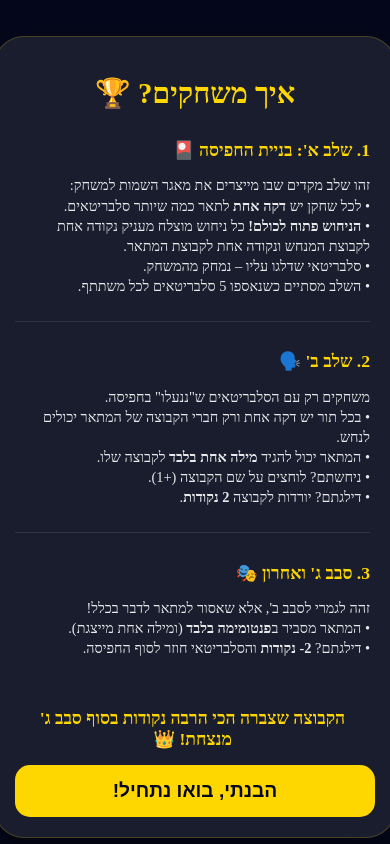
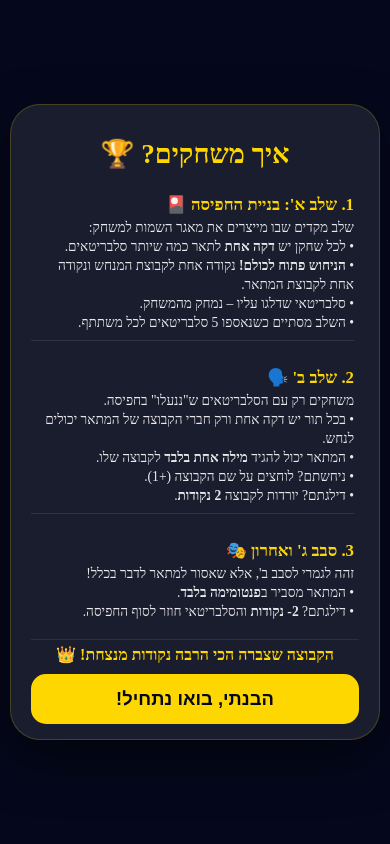
Before and after one commit to danenberg15-star/charades-game, a Next.js app: page / in a window 390 px wide. Built offline with nearby package versions, Linux system fonts and the light colour scheme.

Commit message:
Update RulesStep: refined text in Phase 3 and improved mobile layout for button visibility

```diff
--- a/app/components/RulesStep.tsx
+++ b/app/components/RulesStep.tsx
@@ -5,15 +5,15 @@ export default function RulesStep({ onStart }: { onStart: () => void }) {
   return (
     <div style={s.layout}>
       <div style={s.container}>
-        <h1 style={{ ...s.title, fontSize: '1.8rem', marginBottom: '15px' }}>איך משחקים? 🏆</h1>
+        <h1 style={{ ...s.title, fontSize: '1.7rem', marginBottom: '10px' }}>איך משחקים? 🏆</h1>
 
         <div style={s.scrollArea}>
           <section style={s.section}>
             <h2 style={s.subTitle}>1. שלב א': בניית החפיסה 🎴</h2>
             <p style={s.text}>
-              זהו שלב מקדים שבו מייצרים את מאגר השמות למשחק:<br/>
+              שלב מקדים שבו מייצרים את מאגר השמות למשחק:<br/>
               • לכל שחקן יש <b>דקה אחת</b> לתאר כמה שיותר סלבריטאים.<br/>
-              • <b>הניחוש פתוח לכולם!</b> כל ניחוש מוצלח מעניק נקודה אחת לקבוצת המנחש ונקודה אחת לקבוצת המתאר.<br/>
+              • <b>הניחוש פתוח לכולם!</b> נקודה אחת לקבוצת המנחש ונקודה אחת לקבוצת המתאר.<br/>
               • סלבריטאי שדלגו עליו – נמחק מהמשחק.<br/>
               • השלב מסתיים כשנאספו 5 סלבריטאים לכל משתתף.
             </p>
@@ -34,31 +34,79 @@ export default function RulesStep({ onStart }: { onStart: () => void }) {
             <h2 style={s.subTitle}>3. סבב ג' ואחרון 🎭</h2>
             <p style={s.text}>
               זהה לגמרי לסבב ב', אלא שאסור למתאר לדבר בכלל!<br/>
-              • המתאר מסביר ב<b>פנטומימה בלבד</b> (ומילה אחת מייצגת).<br/>
+              • המתאר מסביר ב<b>פנטומימה בלבד</b>.<br/>
               • דילגתם? <b>2- נקודות</b> והסלבריטאי חוזר לסוף החפיסה.
             </p>
           </section>
-
-          <div style={{ textAlign: 'center', color: '#ffd700', fontWeight: '900', fontSize: '1.1rem', marginTop: '10px' }}>
-            הקבוצה שצברה הכי הרבה נקודות בסוף סבב ג' מנצחת! 👑
-          </div>
         </div>
 
-        <button onClick={onStart} style={s.button}>
-          הבנתי, בואו נתחיל!
-        </button>
+        <div style={s.footer}>
+          <div style={{ textAlign: 'center', color: '#ffd700', fontWeight: '900', fontSize: '1rem', marginBottom: '10px' }}>
+            הקבוצה שצברה הכי הרבה נקודות מנצחת! 👑
+          </div>
+          <button onClick={onStart} style={s.button}>
+            הבנתי, בואו נתחיל!
+          </button>
+        </div>
       </div>
     </div>
   );
 }
 
 const s: any = {
-  layout: { display: 'flex', flexDirection: 'column', height: '100dvh', backgroundColor: '#05081c', color: 'white', padding: '15px', direction: 'rtl', alignItems: 'center', justifyContent: 'center' },
-  container: { width: '100%', maxWidth: '450px', backgroundColor: '#1a1d2e', borderRadius: '30px', padding: '20px', display: 'flex', flexDirection: 'column', boxShadow: '0 20px 50px rgba(0,0,0,0.5)', border: '1px solid rgba(255, 215, 0, 0.2)', maxHeight: '95vh' },
+  layout: {
+    display: 'flex',
+    flexDirection: 'column',
+    height: '100dvh',
+    backgroundColor: '#05081c',
+    color: 'white',
+    padding: '10px',
+    direction: 'rtl',
+    alignItems: 'center',
+    justifyContent: 'center',
+    boxSizing: 'border-box'
+  },
+  container: {
+    width: '100%',
+    maxWidth: '450px',
+    backgroundColor: '#1a1d2e',
+    borderRadius: '30px',
+    padding: '15px 20px',
+    display: 'flex',
+    flexDirection: 'column',
+    boxShadow: '0 20px 50px rgba(0,0,0,0.5)',
+    border: '1px solid rgba(255, 215, 0, 0.2)',
+    maxHeight: '92dvh',
+    boxSizing: 'border-box'
+  },
   title: { color: '#ffd700', textAlign: 'center', fontWeight: '900' },
-  scrollArea: { flex: 1, overflowY: 'auto', display: 'flex', flexDirection: 'column', gap: '15px', paddingRight: '5px' },
-  section: { borderBottom: '1px solid rgba(255,255,255,0.1)', paddingBottom: '10px' },
-  subTitle: { color: '#ffd700', marginBottom: '4px', fontWeight: '700', fontSize: '1.1rem' },
-  text: { fontSize: '0.9rem', lineHeight: '1.4', opacity: 0.9 },
-  button: { width: '100%', height: '52px', backgroundColor: '#ffd700', color: '#05081c', border: 'none', borderRadius: '15px', fontSize: '1.2rem', fontWeight: '900', cursor: 'pointer', marginTop: '15px', flexShrink: 0 }
+  scrollArea: {
+    flex: 1,
+    overflowY: 'auto',
+    display: 'flex',
+    flexDirection: 'column',
+    gap: '12px',
+    paddingRight: '5px',
+    marginBottom: '10px'
+  },
+  section: { borderBottom: '1px solid rgba(255,255,255,0.1)', paddingBottom: '8px' },
+  subTitle: { color: '#ffd700', marginBottom: '3px', fontWeight: '700', fontSize: '1.05rem' },
+  text: { fontSize: '0.85rem', lineHeight: '1.4', opacity: 0.9, margin: 0 },
+  footer: {
+    width: '100%',
+    paddingTop: '5px',
+    borderTop: '1px solid rgba(255,215,0,0.1)'
+  },
+  button: {
+    width: '100%',
+    height: '50px',
+    backgroundColor: '#ffd700',
+    color: '#05081c',
+    border: 'none',
+    borderRadius: '15px',
+    fontSize: '1.15rem',
+    fontWeight: '900',
+    cursor: 'pointer',
+    flexShrink: 0
+  }
 };
```
